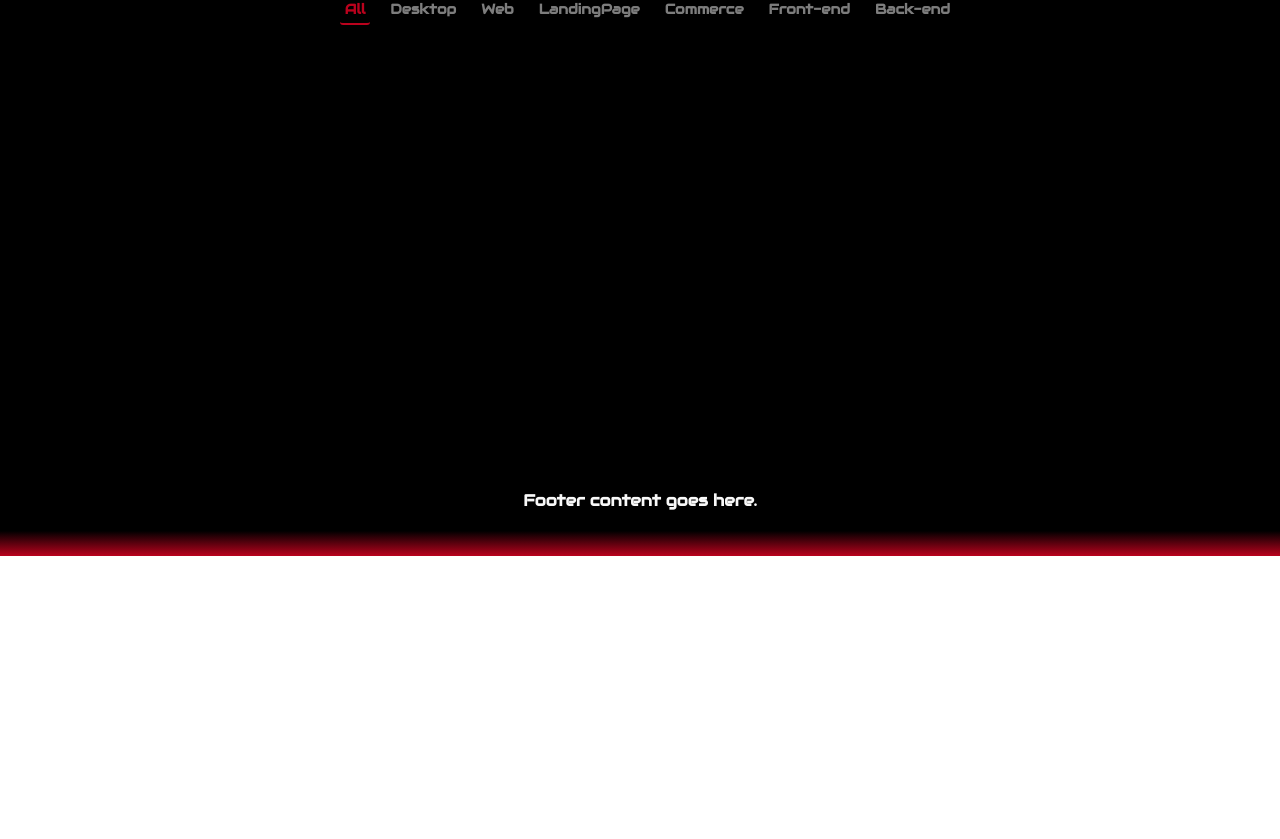
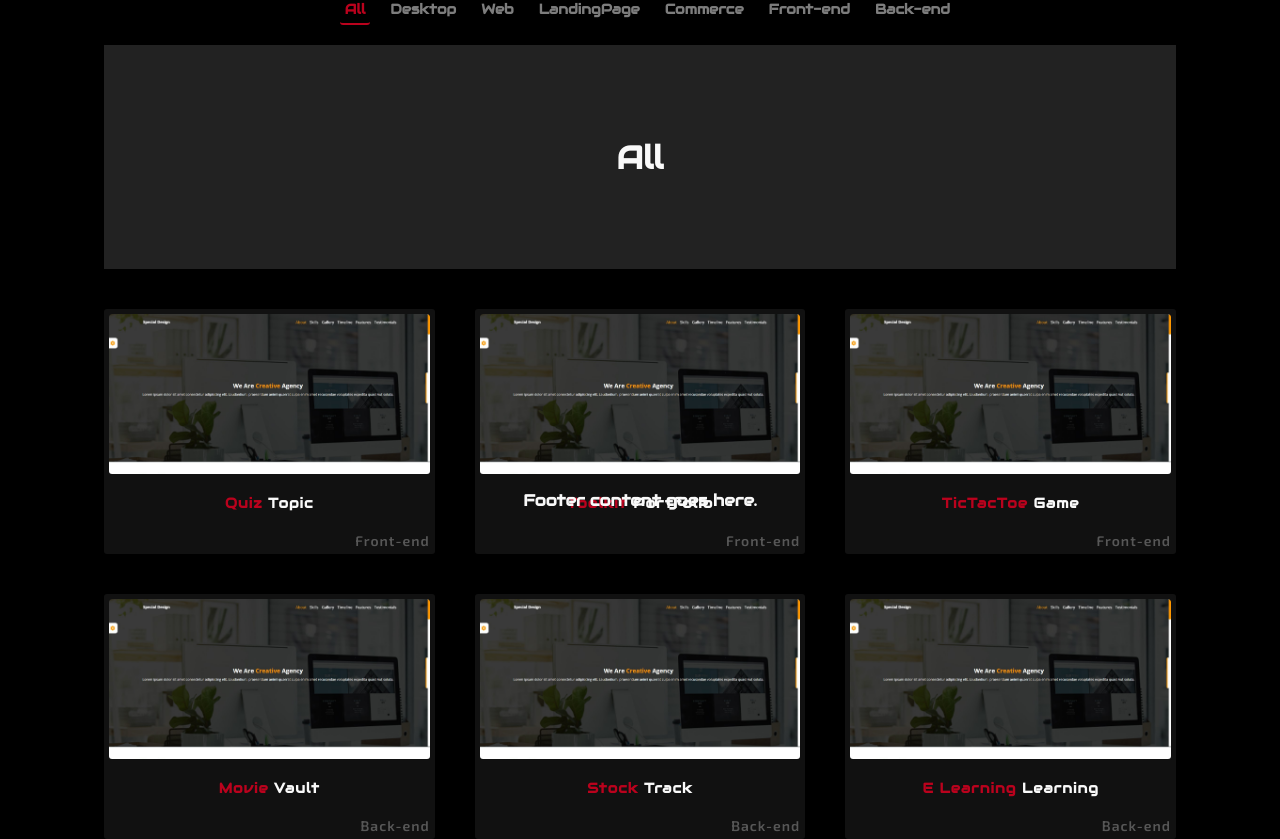
Before and after one commit to lizati99/NextGen-Portfolio, a React (Create React App) app: page /portfolio in a window 1280 px wide. Shown: the part 280-1119 px from the top of the page. Before the commit the page ends 836 px from the top, so only its background shows below. Built offline with nearby package versions, Linux system fonts and the light colour scheme.

Commit message:
Added a part for my works in a section portfolio.

```diff
--- a/src/Components/Portfolio/PortfolioContent.jsx
+++ b/src/Components/Portfolio/PortfolioContent.jsx
@@ -1,10 +1,29 @@
 import classes from './PortfolioContent.module.css';
 import { useState } from 'react'
+import Work from './Work';
+import projectImg from './../../assets/images/Portfolio/projet_1.jpg'
 
 export default function PortfolioContent() {
     const [selectedCategory, setSelectedCategory] = useState('all');
 
+    const works = [
+        { category: 'frontend', image: projectImg, title: 'Quiz', description: 'Topic', role: 'Front-end' },
+        { category: 'frontend', image: projectImg, title: 'Toolkit', description: 'Portfolio', role: 'Front-end' },
+        { category: 'frontend', image: projectImg, title: 'TicTacToe', description: 'Game', role: 'Front-end' },
+        { category: 'backend', image: projectImg, title: 'Movie', description: 'Vault', role: 'Back-end' },
+        { category: 'backend', image: projectImg, title: 'Stock', description: 'Track', role: 'Back-end' },
+        { category: 'backend', image: projectImg, title: 'E Learning', description: 'Learning', role: 'Back-end' },
+        { category: 'backend', image: projectImg, title: 'InvestMarrakech', description: 'Sphere', role: 'Back-end' },
+        { category: 'backend', image: projectImg, title: 'Supply', description: 'Sphere', role: 'Back-end' },
+    ];
 
+    const filteredWorks = selectedCategory === 'all'
+        ? works
+        : works.filter(work => work.category === selectedCategory);
+
+    const handleCategoryClick = (category) => {
+        setSelectedCategory(category);
+    };
 
     const categories = [
         { name: 'all', label: 'All' },
@@ -23,14 +42,22 @@
                     <li
                         key={category.name}
                         className={`${selectedCategory === category.name ? classes.active : ''}`}
-                        onClick={() => {}}
+                        onClick={() => handleCategoryClick(category.name)}
                     >
                         {category.label}
                     </li>
                 ))}
             </ul>
 
+            <div className={classes.works}>
+                <div className={classes.first_work}>
+                    <h1>{selectedCategory === 'all' ? 'All' : selectedCategory}</h1>
+                </div>
 
+                {filteredWorks.map((work, index) => (
+                    <Work key={index} {...work}/>
+                ))}
+            </div>
         </div>
     );
 }
--- a/src/Components/Portfolio/PortfolioContent.module.css
+++ b/src/Components/Portfolio/PortfolioContent.module.css
@@ -100,54 +100,3 @@
     overflow: hidden;
     cursor: default;
 }
-
-.work {
-    margin: 20px auto;
-    width: calc(100% / 3 - 40px);
-    border-radius: 3px;
-    background-color: #111;
-    overflow: hidden;
-    position: relative;
-    padding: 5px;
-    cursor: default;
-    transition: 0.5s;
-}
-
-.work:hover {
-    transform: scale(1.15);
-}
-
-.work_head {
-    width: 100%;
-    height: 20vh;
-    transition: 2s;
-    overflow: hidden;
-    border-radius: inherit;
-}
-
-.work_head img {
-    width: 100%;
-    border-radius: inherit;
-    cursor: pointer;
-}
-
-.work_body {
-    padding: 20px 0;
-    font-size: 14px;
-    font-family: 'Poppins';
-    text-align: center;
-}
-
-.work_body span {
-    color: var(--color-secondary);
-}
-
-.work_role {
-    display: flex;
-    justify-content: end;
-}
-
-.work_role small {
-    font-size: 12px;
-    opacity: 0.3;
-}
--- /dev/null
+++ b/src/Components/Portfolio/Work.jsx
@@ -0,0 +1,17 @@
+import classes from './Work.module.css'
+
+export default function Work({image, title, description, role}){
+    return <>
+        <div className={classes.work}>
+            <div className={classes.work_head}>
+                <img className={classes.work_pic} src={image} alt="" />
+            </div>
+            <div className={classes.work_body}>
+                <span>{title}</span> {description}
+            </div>
+            <div className={classes.work_role}>
+                <small>{role}</small>
+            </div>
+        </div>
+    </>
+}
--- /dev/null
+++ b/src/Components/Portfolio/Work.module.css
@@ -0,0 +1,53 @@
+.work {
+    margin: 20px auto;
+    width: calc(100% / 3 - 40px);
+    border-radius: 3px;
+    background-color: #111;
+    overflow: hidden;
+    position: relative;
+    padding: 5px;
+    cursor: default;
+    transition: 0.5s;
+}
+
+.work:hover {
+    transform: scale(1.15);
+}
+
+.work_head {
+    width: 100%;
+    height: 20vh;
+    transition: 2s;
+    overflow: hidden;
+    border-radius: inherit;
+}
+
+.work_head img {
+    width: 100%;
+    border-radius: inherit;
+    cursor: pointer;
+}
+
+.work_body {
+    padding: 20px 0;
+    font-size: 14px;
+    /* font-family: var(--font-secondary); */
+    text-align: center;
+    letter-spacing: 1px;
+}
+
+.work_body span {
+    color: var(--color-secondary);
+}
+
+.work_role {
+    display: flex;
+    justify-content: end;
+}
+
+.work_role small {
+    font-size: clamp(10px, 2vw, 14px);
+    letter-spacing: 1px;
+    opacity: 0.3;
+    font-family: var(--font-secondary);
+}
```
Also changed, not shown: src/assets/images/Portfolio/projet_1.jpg (added).
